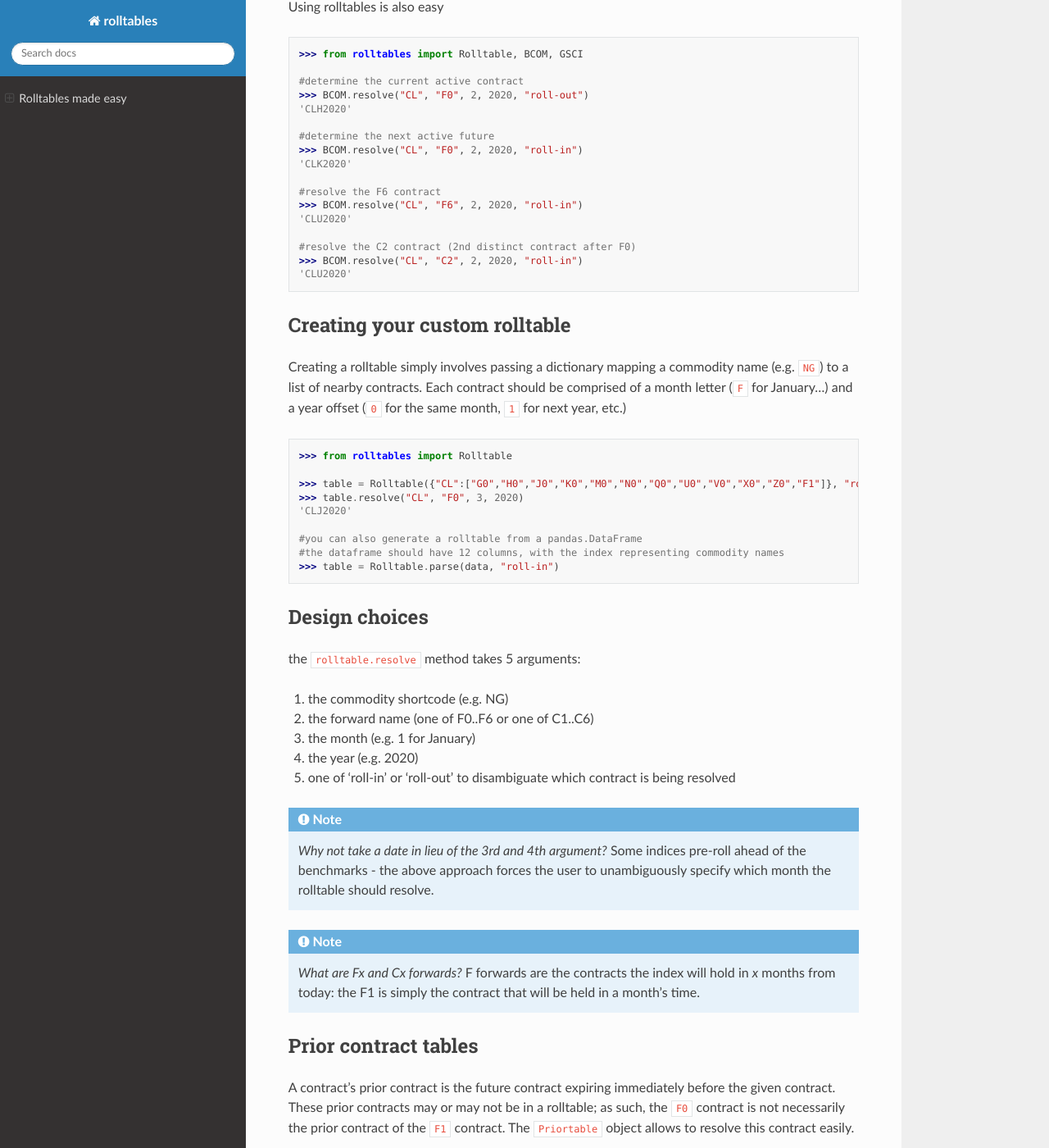
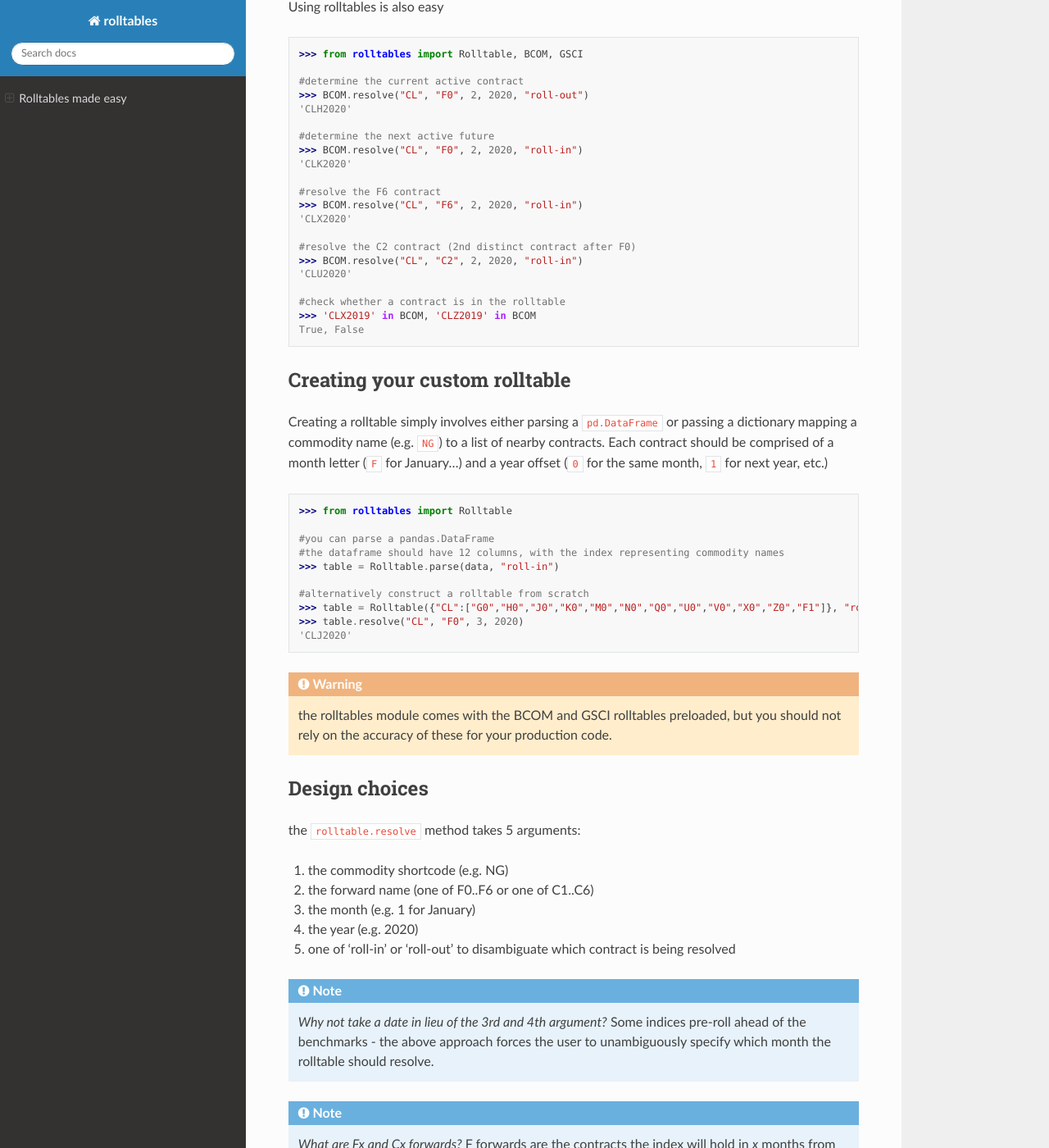
Before and after one commit to dschenck/rolltables, a Sphinx documentation site: the page built from docs/index.rst, in a window 1280 px wide and 1400 px high, scrolled down 454 px. Shown: the whole window at 82% size. Built offline with Sphinx 7.4.7 and the Read the Docs theme 2.0.0, drawn with Linux system fonts in a browser that asks for light colours; some of the changed text lies outside the part shown.

Commit message:
documentation

```diff
--- a/docs/index.rst
+++ b/docs/index.rst
@@ -1,6 +1,6 @@
 Rolltables made easy
 ======================================
-Major commodity future indices, like the Bloomberg Commodity Index (BCOM) and the S&P GSCI periodically roll future contracts following a pre-determined contract schedule. Such a schedule is known as a rolltable. The **Rolltables** module provides an easy-to-use interface to resolve active future contracts and prior contracts.
+Major commodity future indices, like the Bloomberg Commodity Index (BCOM) and the S&P GSCI periodically roll future contracts following a pre-determined contract schedule. Such a schedule is known as a rolltable. The **rolltables** module provides an easy-to-use interface to resolve active future contracts and prior contracts.
 
 Quickstart
 -------------------------------------
@@ -24,27 +24,35 @@
 
    #resolve the F6 contract
    >>> BCOM.resolve("CL", "F6", 2, 2020, "roll-in")
-   'CLU2020'
+   'CLX2020'
 
    #resolve the C2 contract (2nd distinct contract after F0)
    >>> BCOM.resolve("CL", "C2", 2, 2020, "roll-in")
    'CLU2020'
 
+   #check whether a contract is in the rolltable
+   >>> 'CLX2019' in BCOM, 'CLZ2019' in BCOM
+   True, False
+
+
 Creating your custom rolltable
 ---------------------------------
-Creating a rolltable simply involves passing a dictionary mapping a commodity name (e.g. :code:`NG`) to a list of nearby contracts. Each contract should be comprised of a month letter (:code:`F` for January...) and a year offset (:code:`0` for the same month, :code:`1` for next year, etc.)
+Creating a rolltable simply involves either parsing a :code:`pd.DataFrame` or passing a dictionary mapping a commodity name (e.g. :code:`NG`) to a list of nearby contracts. Each contract should be comprised of a month letter (:code:`F` for January...) and a year offset (:code:`0` for the same month, :code:`1` for next year, etc.)
 
 ::
 
    >>> from rolltables import Rolltable
 
+   #you can parse a pandas.DataFrame
+   #the dataframe should have 12 columns, with the index representing commodity names
+   >>> table = Rolltable.parse(data, "roll-in")
+
+   #alternatively construct a rolltable from scratch
    >>> table = Rolltable({"CL":["G0","H0","J0","K0","M0","N0","Q0","U0","V0","X0","Z0","F1"]}, "roll-in")
    >>> table.resolve("CL", "F0", 3, 2020)
    'CLJ2020'
 
-   #you can also generate a rolltable from a pandas.DataFrame
-   #the dataframe should have 12 columns, with the index representing commodity names
-   >>> table = Rolltable.parse(data, "roll-in")
+.. warning:: the rolltables module comes with the BCOM and GSCI rolltables preloaded, but you should not rely on the accuracy of these for your production code.
 
 Design choices
 ----------------------------------
@@ -72,9 +80,12 @@
    >>> BCOMRS.resolve("CLX2020")
    'CLV2020'
 
+.. warning:: the rolltables module comes with the BCOMRS prior contract table preloaded, but you should not rely on the accuracy of this table for your production code.
+
+
 Utils
 -----------------------------------
-Use the utility functions and classes makes your code cleaner
+Using the utility functions and classes can help you express the logic of rolling commodity futures.
 ::
 
    >>> from rolltables import F
```
